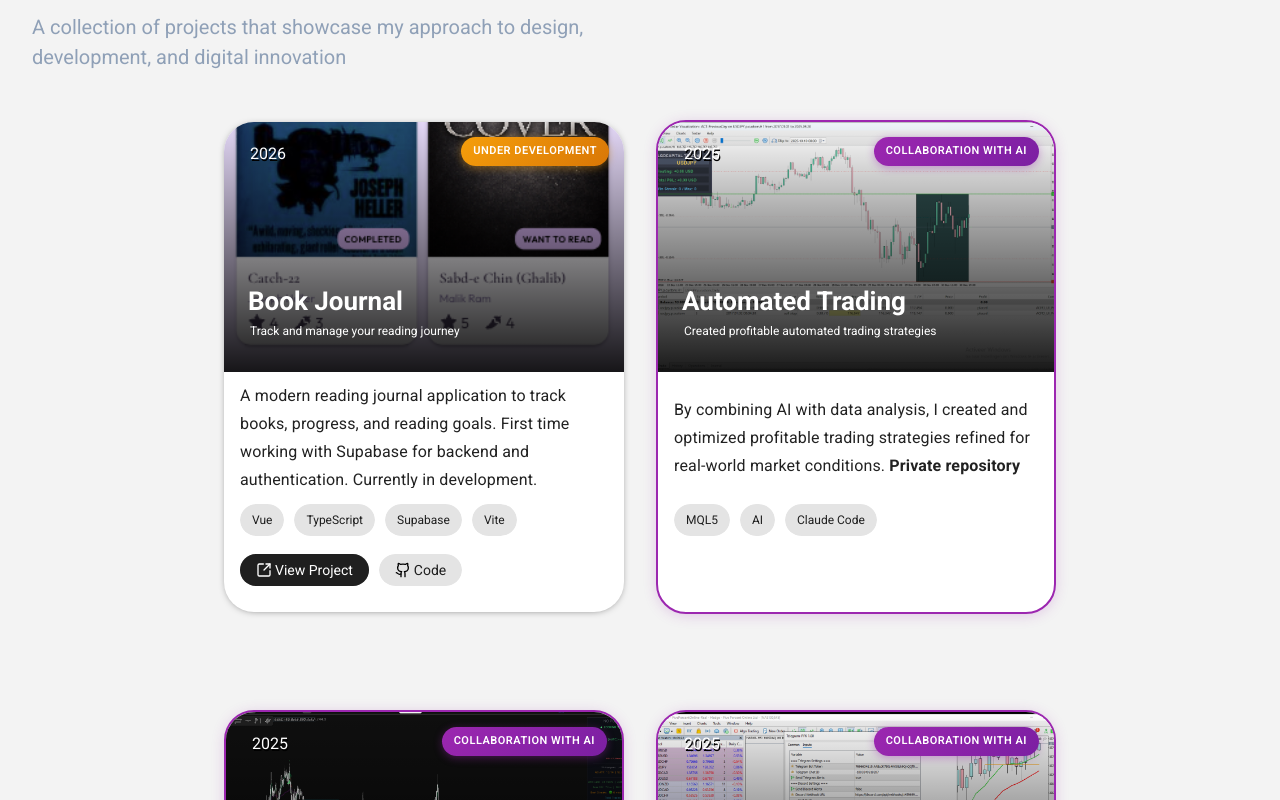
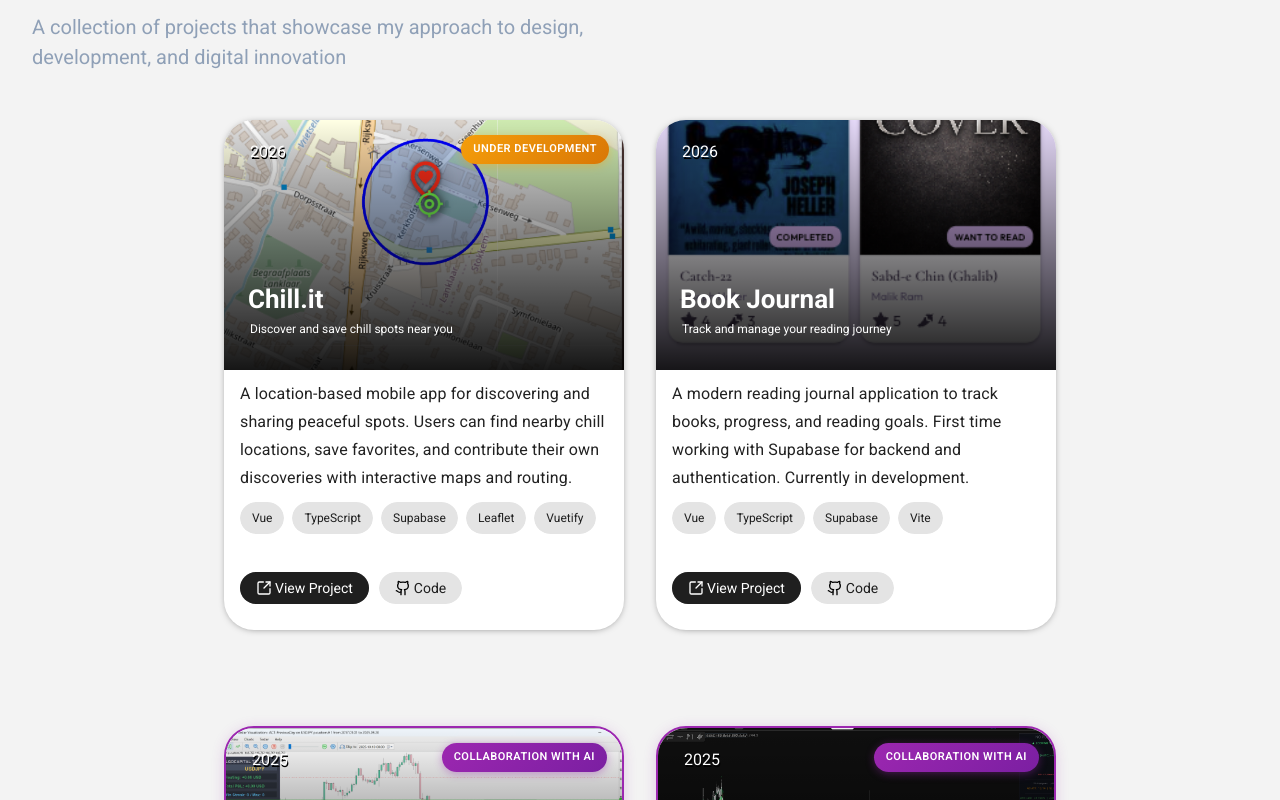
Before and after one commit to LetUndefined/MyPortfolio, a Vue app: page / in a window 1280 px wide. Shown: the part 1060-1860 px from the top of the page. Built offline with nearby package versions, Linux system fonts and the light colour scheme; no server answers; a web font is replaced by a local one; what @tsparticles/vue3 would draw is missing.

Commit message:
feat: added a new project

```diff
--- a/src/components/WorkComponent.vue
+++ b/src/components/WorkComponent.vue
@@ -42,7 +42,7 @@ const viewDetails = () => {
         </div>
       </v-card-text>
 
-      <div class="px-4 mb-2">
+      <div class="px-4">
         <div class="language-chip">
           <v-chip v-for="(chip, index) in props.language" :key="index">{{ chip }}</v-chip>
         </div>
@@ -142,8 +142,12 @@ const viewDetails = () => {
   overflow: hidden;
 }
 
-.language-chip .v-chip {
-  margin-right: 10px;
+.language-chip {
+  display: flex;
+  flex-wrap: wrap;
+  gap: 8px;
+  min-height: 60px;
+  align-content: flex-start;
 }
 
 .language-chip :deep(.v-chip__content) {
--- a/src/composables/SelectedWork.ts
+++ b/src/composables/SelectedWork.ts
@@ -1,7 +1,6 @@
 import type { Work } from '@/models/Interface'
 import { ref, type Ref } from 'vue'
 import blackjack from '@/assets/images/blackjack.png'
-import portfolio from '@/assets/images/portfolio.png'
 import pokedex from '@/assets/images/pokedex.png'
 import simon from '@/assets/images/simonsays.png'
 import cryptoTracker from '@/assets/images/cryptotracker.png'
@@ -9,8 +8,37 @@ import trading from '@/assets/images/trading.png'
 import pinescript from '@/assets/images/pinescript.png'
 import signal from '@/assets/images/signal.png'
 import bookJournal from '@/assets/images/book-journal.png'
+import chillit from '@/assets/images/chillit.png'
 
 const workArray: Ref<Work[]> = ref([
+  {
+    image: chillit,
+    title: 'Chill.it',
+    subtitle: 'Discover and save chill spots near you',
+    year: '2026',
+    language: ['Vue', 'TypeScript', 'Supabase', 'Leaflet', 'Vuetify'],
+    information: 'A location-based mobile app for discovering and sharing peaceful spots. Users can find nearby chill locations, save favorites, and contribute their own discoveries with interactive maps and routing.',
+    projectLink: 'https://letundefined.github.io/Chill.it/',
+    githubLink: 'https://github.com/LetUndefined/Chill.it',
+    detailedDescription:
+      'Chill.it is a location-based social application that helps users discover peaceful spots in their area. Built with Vue 3, TypeScript, and Supabase, the app features interactive maps powered by Leaflet for visualizing locations, real-time geolocation tracking, and routing capabilities. Users can browse existing chill spots, save their favorites, add new locations with descriptions, and navigate to them using built-in routing. The app combines modern web technologies with geolocation services to create a smooth mobile-first experience for finding moments of peace in busy urban environments.',
+    features: [
+      'Interactive map with Leaflet integration',
+      'Real-time geolocation tracking',
+      'Save and discover chill spots near you',
+      'Add new locations with custom markers',
+      'Turn-by-turn navigation with routing',
+      'User authentication and personalized lists',
+      'Location-based search and filtering',
+      'Supabase backend for real-time data',
+      'Mobile-optimized UI with Vuetify',
+      'Share your favorite chill spots',
+    ],
+    challenges:
+      'Integrating Leaflet maps with Vue 3\'s reactivity system required careful state management. Implementing accurate geolocation tracking and real-time position updates while maintaining performance was challenging. Building the routing functionality with leaflet-routing-machine and ensuring smooth navigation UX on mobile devices. Managing complex map interactions, custom markers, and location data synchronization with Supabase. Creating an intuitive interface for discovering, saving, and contributing locations while handling permissions and authentication flows.',
+    technologies: ['Vue 3', 'TypeScript', 'Vite', 'Supabase', 'Leaflet', 'Geolocation API', 'Vuetify', 'Pinia', 'Leaflet Routing Machine', 'PostgreSQL'],
+    isInDevelopment: true,
+  },
   {
     image: bookJournal,
     title: 'Book Journal',
@@ -35,7 +63,7 @@ const workArray: Ref<Work[]> = ref([
     challenges:
       'Learning Supabase for the first time presented interesting challenges around authentication flow, real-time subscriptions, and database schema design. Building an intuitive interface for managing book data while ensuring smooth state management and data persistence. Integrating backend services seamlessly with the frontend experience.',
     technologies: ['Vue 3', 'TypeScript', 'Vite', 'Supabase', 'PostgreSQL', 'Real-time Database', 'Authentication'],
-    isInDevelopment: true,
+    isInDevelopment: false,
   },
   {
     image: trading,
@@ -206,29 +234,6 @@ const workArray: Ref<Work[]> = ref([
       'As my first major project, learning to structure code properly and implement game logic was challenging. Managing the game state, implementing the dealer and ensuring fair gameplay required careful planning and debugging.',
     technologies: ['JavaScript', 'HTML5', 'CSS'],
   },
-  {
-    image: portfolio,
-    title: 'Portfolio',
-    subtitle: 'First Portfolio',
-    year: '2024',
-    language: ['Javascript', 'HTML', 'SCSS'],
-    information: 'This marked the beginning of my journey, my first ever portfolio.',
-    projectLink: 'https://letundefined.github.io/Portfolio/',
-    githubLink: 'https://github.com/LetUndefined/Portfolio',
-    detailedDescription:
-      'My first portfolio website, representing the beginning of my web development journey. Built with vanilla technologies, this project taught me the fundamentals of web design and development. It showcases my early projects and serves as a milestone of where I started.',
-    features: [
-      'Clean, modern design',
-      'Project showcase section',
-      'About me section',
-      'Contact form',
-      'Smooth scrolling navigation',
-      'Mobile responsive layout',
-    ],
-    challenges:
-      'Learning CSS layout techniques and making the site responsive across different devices was a significant challenge. Understanding SCSS and organizing styles efficiently required a lot of research and iteration.',
-    technologies: ['JavaScript', 'HTML5', 'SCSS', 'Responsive Design'],
-  }
 ])
 
 export { workArray }
```
Also changed, not shown: src/assets/images/chillit.png (added).
